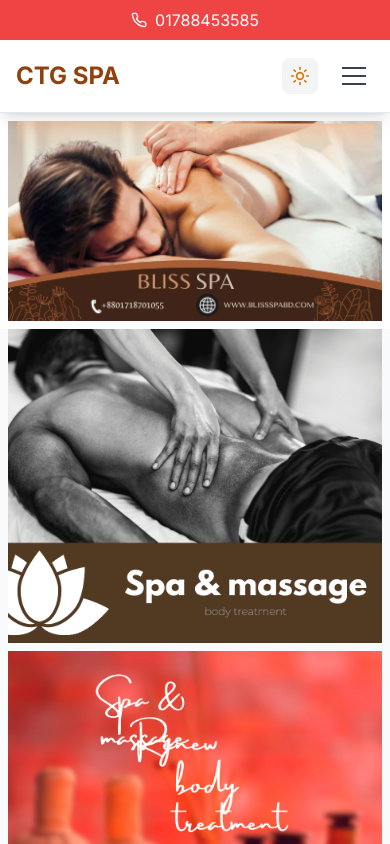
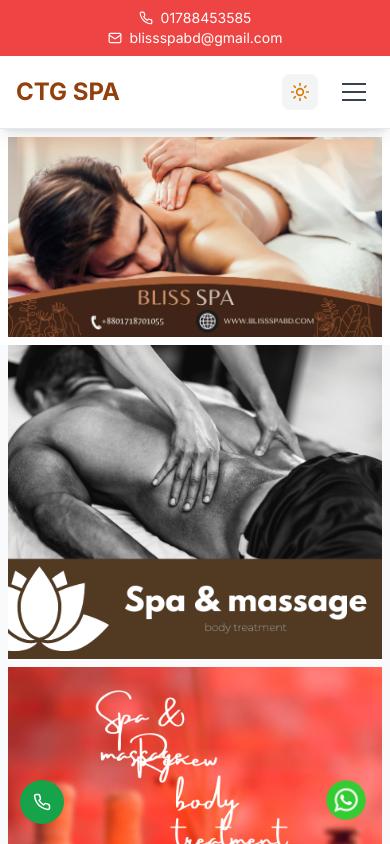
Before and after one commit to mohinranait/ctg-spa-website, a Next.js app: page / in a window 390 px wide. Shown: the top 844 px of the page. Built offline with nearby package versions, Linux system fonts and the light colour scheme.

Commit message:
Added whatsapp and call button for mobile

```diff
--- a/app/(root)/layout.tsx
+++ b/app/(root)/layout.tsx
@@ -1,5 +1,8 @@
 import Footer from "@/components/shared/Footer";
 import Navbar from "@/components/shared/Navbar";
+import { Phone } from "lucide-react";
+import Image from "next/image";
+import Link from "next/link";
 import React from "react";
 
 type PropType = {
@@ -7,10 +10,27 @@ type PropType = {
 };
 const MainLayout = ({ children }: PropType) => {
   return (
-    <div className="min-h-screen bg-gradient-to-br from-gray-50 via-white to-amber-50 dark:from-gray-900 dark:via-gray-800 dark:to-gray-700 transition-colors duration-300">
+    <div className="min-h-screen relative bg-gradient-to-br from-gray-50 via-white to-amber-50 dark:from-gray-900 dark:via-gray-800 dark:to-gray-700 transition-colors duration-300">
       <Navbar />
       {children}
       <Footer />
+      <Link
+        href={"tel:01788453585"}
+        className="inline-flex sm:hidden bg-green-600 text-white items-center justify-center w-11 h-11 rounded-full fixed bottom-5 left-5"
+      >
+        <Phone size={18} />
+      </Link>
+      <Link
+        href={"https://wa.me/+8801788453585"}
+        className="inline-flex sm:hidden items-center justify-center w-12 h-12 rounded-full fixed bottom-5 right-5"
+      >
+        <Image
+          src={"/whatsapp.png"}
+          width={50}
+          height={50}
+          alt="whatsapp logo"
+        />
+      </Link>
     </div>
   );
 };
--- a/components/shared/Navbar.tsx
+++ b/components/shared/Navbar.tsx
@@ -21,10 +21,18 @@ const Navbar = () => {
       transition={{ duration: 0.5 }}
       className="bg-white/95 backdrop-blur-sm shadow-lg border-b sticky top-0 z-50 dark:bg-gray-900/95 dark:border-gray-800"
     >
-      <div className="lg:hidden bg-[#ef4444] text-white ">
-        <p className="flex justify-center py-2">
+      <div className="lg:hidden bg-[#ef4444] text-white py-2 ">
+        <p className="flex justify-center text-sm ">
           <a href="tel:01788453585" className="flex items-center gap-2  ">
-            <Phone size={16} /> 01788453585{" "}
+            <Phone size={14} /> 01788453585{" "}
+          </a>
+        </p>
+        <p className="flex justify-center ">
+          <a
+            href="mailto:blissspabd@gmail.com"
+            className="flex items-center text-sm gap-2  "
+          >
+            <Mail size={14} /> blissspabd@gmail.com{" "}
           </a>
         </p>
       </div>
```
Also changed, not shown: public/whatsapp.png (added).
